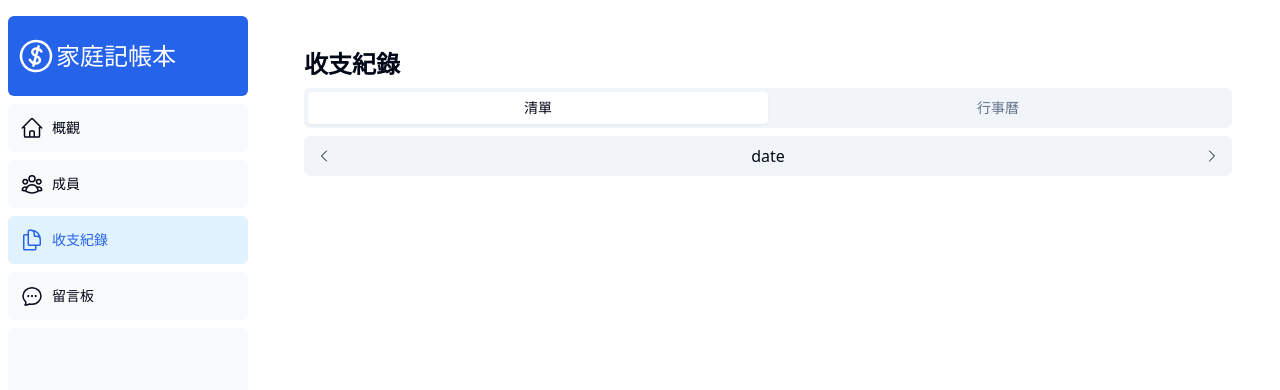
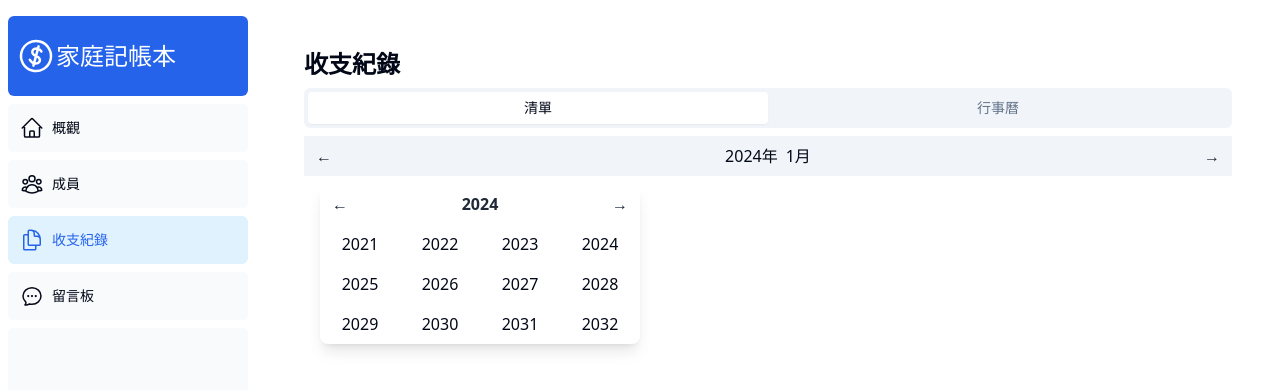
Before and after one commit to bblack1225/ffh, a Next.js app: page /records in a window 1280 px wide. Shown: the top 390 px of the page. Built offline with nearby package versions, Linux system fonts and the light colour scheme.

Commit message:
新增calendarHeader

```diff
--- /dev/null
+++ b/app/ui/CalendarHeader.tsx
@@ -0,0 +1,84 @@
+import { Button } from "@/components/ui/button";
+import clsx from "clsx";
+
+export default function CalendarHeader({
+  year,
+  month,
+  onPrevMonth,
+  onNextMonth,
+}: {
+  year: number;
+  month: number;
+  onPrevMonth: () => void;
+  onNextMonth: () => void;
+}) {
+  const DEMO_YEARS = [
+    2021, 2022, 2023, 2024, 2025, 2026, 2027, 2028, 2029, 2030, 2031, 2032,
+  ];
+  return (
+    <div className="flex items-center justify-between mb-4 w-full bg-slate-100 relative">
+      <div className="flex items-center">
+        <button
+          className=" active:bg-slate-200 text-gray-800 font-bold py-2 px-3 rounded-l"
+          onClick={onPrevMonth}
+        >
+          &larr;
+        </button>
+      </div>
+      <div className="relative">
+        <Button variant="ghost" className="text-md p-1">
+          {`${year}年`}
+        </Button>
+        <Button variant="ghost" className="text-md p-1">
+          {`${month}月`}
+        </Button>
+      </div>
+
+      <button
+        className=" active:bg-slate-200 text-gray-800 font-bold py-2 px-3 rounded-r"
+        onClick={onNextMonth}
+      >
+        &rarr;
+      </button>
+      <div className={clsx(`absolute top-10 z-50 w-80 pt-2 ml-4`)}>
+        <div className="inline-block rounded-lg w-full bg-white shadow-lg">
+          <div className="flex justify-between">
+            <button
+              className=" active:bg-slate-200 text-gray-800 font-bold py-2 px-3 rounded-l"
+              onClick={onPrevMonth}
+            >
+              &larr;
+            </button>
+            <button
+              className=" active:bg-slate-200 text-gray-800 font-bold py-2 px-3 rounded-l"
+              onClick={onPrevMonth}
+            >
+              2024
+            </button>
+            <button
+              className=" active:bg-slate-200 text-gray-800 font-bold py-2 px-3 rounded-r"
+              onClick={onNextMonth}
+            >
+              &rarr;
+            </button>
+          </div>
+          <div className="flex-1">
+            <div className="grid  grid-cols-4">
+              {DEMO_YEARS.map((year) => {
+                return (
+                  <Button
+                    key={year}
+                    variant="ghost"
+                    className="text-md p-1 active:bg-slate-200"
+                  >
+                    {year}
+                  </Button>
+                );
+              })}
+            </div>
+          </div>
+        </div>
+      </div>
+    </div>
+  );
+}
--- a/app/ui/datePickerBar.tsx
+++ b/app/ui/datePickerBar.tsx
@@ -1,16 +1,33 @@
-import { Button } from "@/components/ui/button";
-import { ChevronLeftIcon, ChevronRightIcon } from "@heroicons/react/24/outline";
+"use client";
+import { useState } from "react";
+import CalendarHeader from "./CalendarHeader";
 
 export default function DatePickerBar() {
+  const [year, setYear] = useState(2024);
+  const [month, setMonth] = useState(1);
+
+  const handlePrevMonth = () => {
+    // 實作更新月份和年份的邏輯
+    const lastMonth = month === 1 ? 12 : month - 1;
+    setMonth(lastMonth);
+    const lastYear = month === 1 ? year - 1 : year;
+    setYear(lastYear);
+  };
+
+  const handleNextMonth = () => {
+    // 實作更新月份和年份的邏輯
+    const nextMonth = month === 12 ? 1 : month + 1;
+    setMonth(nextMonth);
+    const nextYear = month === 12 ? year + 1 : year;
+    setYear(nextYear);
+  };
+
   return (
-    <div className="flex flex-row justify-between items-center bg-slate-100 bg-background rounded-md">
-      <Button variant="ghost" size="icon" className="active:bg-slate-200">
-        <ChevronLeftIcon className="h-4 w-4" />
-      </Button>
-      <div>date</div>
-      <Button variant="ghost" size="icon" className="active:bg-slate-200">
-        <ChevronRightIcon className="h-4 w-4" />
-      </Button>
-    </div>
+    <CalendarHeader
+      year={year}
+      month={month}
+      onPrevMonth={handlePrevMonth}
+      onNextMonth={handleNextMonth}
+    />
   );
 }
--- a/app/ui/sidenav.tsx
+++ b/app/ui/sidenav.tsx
@@ -21,7 +21,11 @@ export default function SideNav() {
       <div className="md:mb-2 flex h-15 items-center justify-between rounded-md bg-blue-600 p-2 md:h-20">
         <div className="flex justify-center items-center md:hidden">
           <Button size="icon" onClick={() => setIsNavLinkShow((prev) => !prev)}>
-            {isNavShow ? <XMarkIcon /> : <Bars4Icon />}
+            {isNavShow ? (
+              <XMarkIcon className="w-10 h-10" />
+            ) : (
+              <Bars4Icon className="w-10 h-10" />
+            )}
           </Button>
         </div>
         <div>
```
